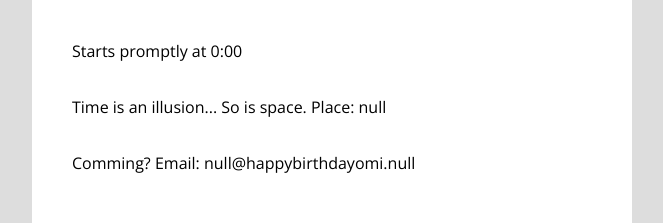
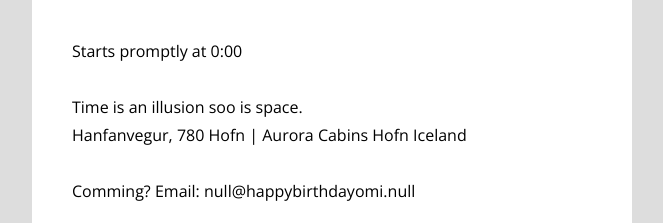
Before and after one commit to niloy-farhan/One-Month-Practice, a plain HTML site: page Birthday Website/index.html in a window 1280 px wide. Shown: the part 1825-2048 px from the top of the page, without its empty margins (308-971 px from the left). Drawn offline with nearby package versions, Linux system fonts and the light colour scheme.

Commit message:
add adress

```diff
--- a/Birthday Website/index.html
+++ b/Birthday Website/index.html
@@ -14,7 +14,7 @@
 
         <div>
 
-            <video width="600px" loop autoplay muted controls id="vid">
+            <video class="player" width="600px" loop autoplay muted controls id="vid">
                 <source  type="video/mp4" src="nullvoid/nullvoid.mp4">
 
                 </source>
@@ -106,9 +106,8 @@
 
             <p>Starts promptly at 0:00</p>
 
-            <p>Time is an illusion...
-            So is space.
-            Place: null</p>
+            <p>Time is an illusion soo is space.<br>
+            Hanfanvegur, 780 Hofn | Aurora Cabins Hofn Iceland</p>
 
             <p>Comming? Email: null@happybirthdayomi.null</p>
 
```
